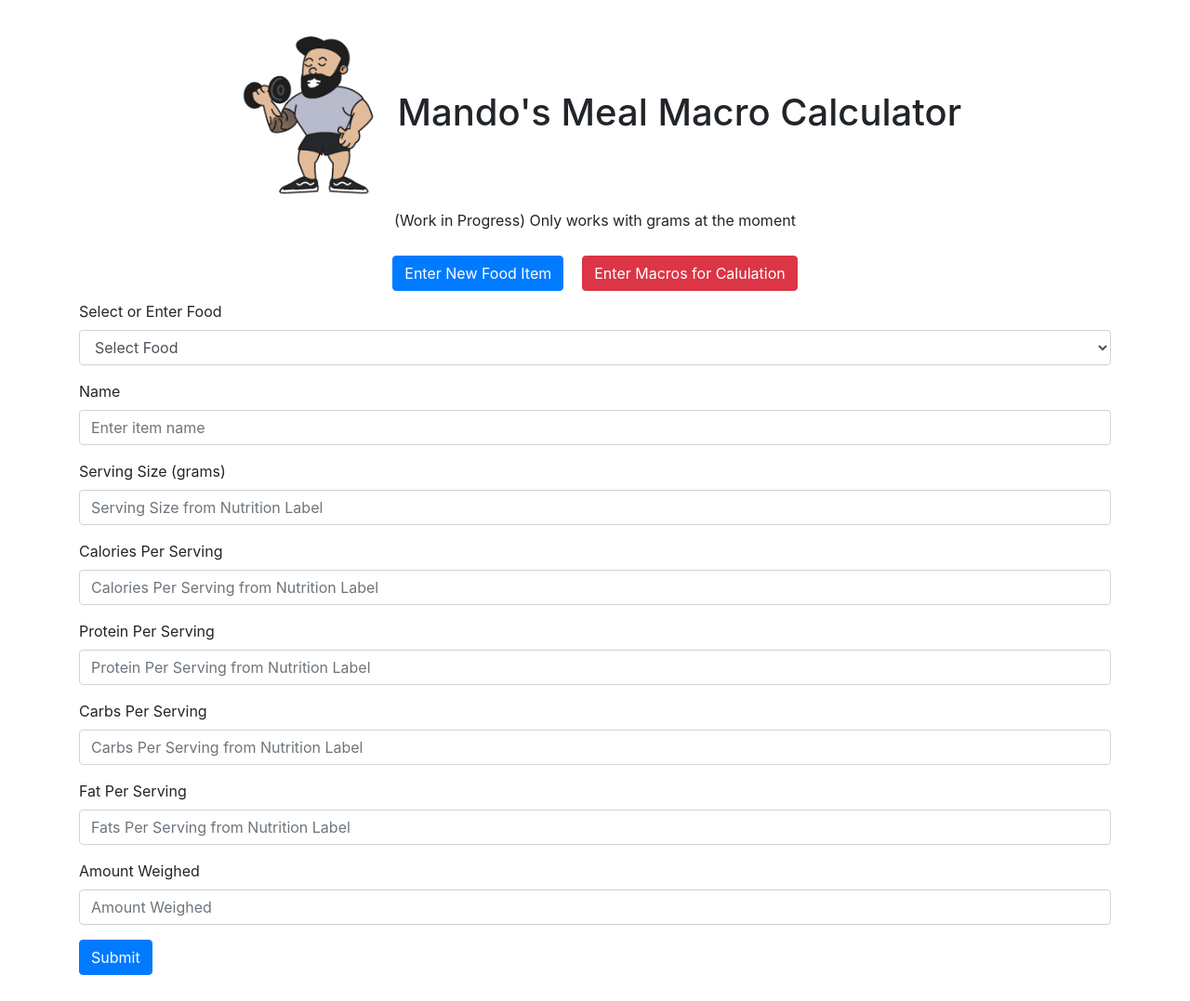
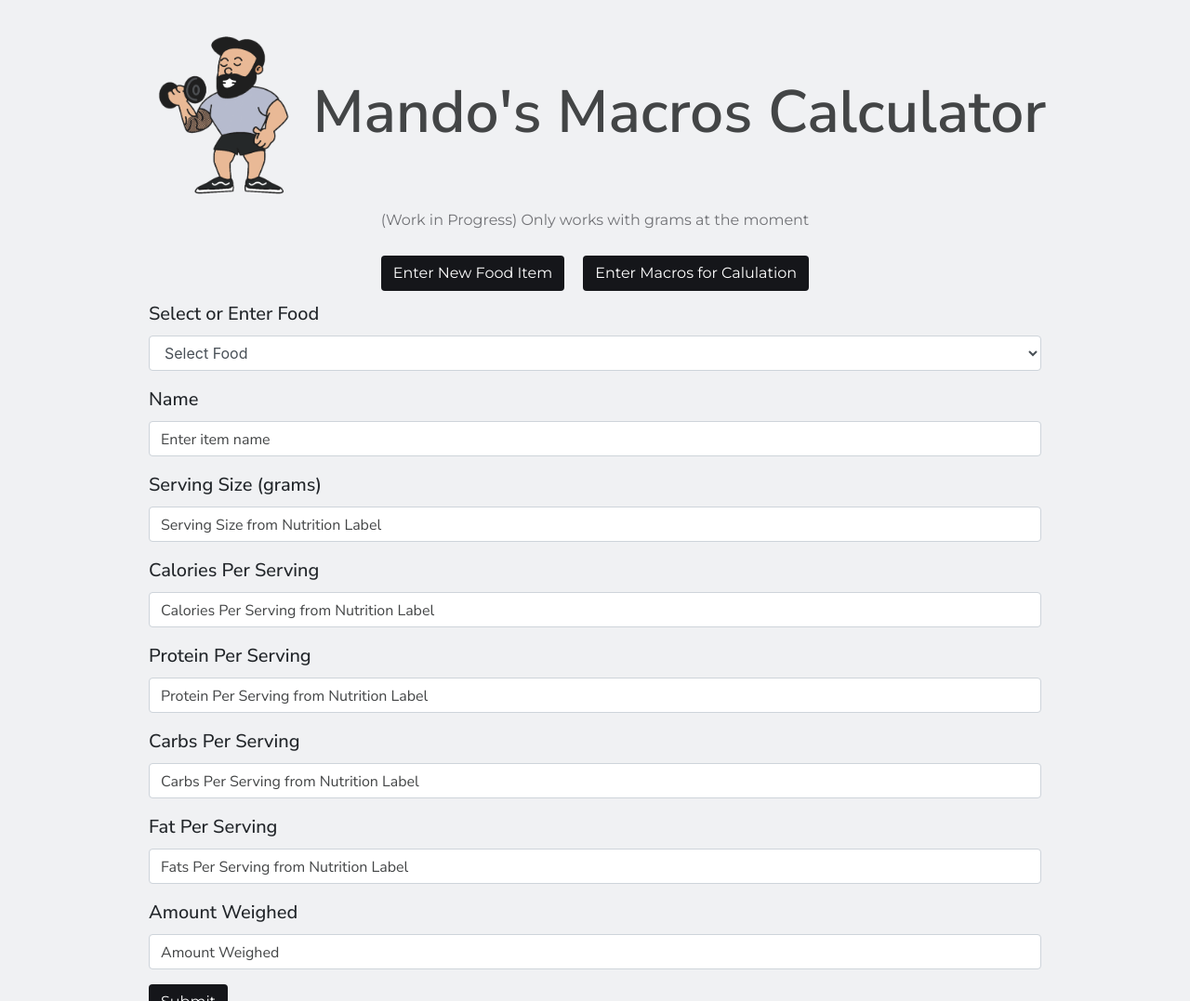
Before and after one commit to armandoroman20/macro-calculator, a website: page index.html in a window 1280 px wide. Shown: the top 1077 px of the page at 93% size. Drawn offline with nearby package versions, Linux system fonts and the light colour scheme.

Commit message:
Made some CSS changes

```diff
--- a/index.html
+++ b/index.html
@@ -8,30 +8,39 @@
   <link rel="stylesheet" href="https://cdn.jsdelivr.net/npm/bootstrap@4.1.3/dist/css/bootstrap.min.css"
     integrity="sha384-MCw98/SFnGE8fJT3GXwEOngsV7Zt27NXFoaoApmYm81iuXoPkFOJwJ8ERdknLPMO" crossorigin="anonymous" />
   <link rel="stylesheet" href="style.css" />
+  <link rel="preconnect" href="https://fonts.googleapis.com">
+  <link rel="preconnect" href="https://fonts.gstatic.com" crossorigin>
+  <link
+    href="https://fonts.googleapis.com/css2?family=Nunito+Sans:ital,opsz,wght@0,6..12,200..1000;1,6..12,200..1000&display=swap"
+    rel="stylesheet">
+  <link
+    href="https://fonts.googleapis.com/css2?family=Montserrat:ital,wght@0,100..900;1,100..900&family=Nunito+Sans:ital,opsz,wght@0,6..12,200..1000;1,6..12,200..1000&display=swap"
+    rel="stylesheet">
   <script src="https://code.jquery.com/jquery-3.7.1.min.js"
     integrity="sha256-/JqT3SQfawRcv/BIHPThkBvs0OEvtFFmqPF/lYI/Cxo=" crossorigin="anonymous"></script>
   <script src="index.js"></script>
 </head>
 
 <body>
-  <div class="container mainContainer">
+  <div class="container-fluid">
     <div class="title">
-      <img class="logo" src="photos/mini-mando.png" alt="logo" />
+      <img class="logo" src="photos/mini-mando-transparent.PNG" alt="logo" />
       <h1>
-        Mando's Meal Macro Calculator
+        Mando's Macros Calculator
       </h1>
     </div>
     <div class="disclaimer">
       <p>(Work in Progress) Only works with grams at the moment</p>
     </div>
     <div class="button-toggler">
-      <button id="showNewItemFormButton" type="button" class="btn btn-primary">
+      <button id="showNewItemFormButton" type="button" class="btn">
         Enter New Food Item
       </button>
-      <button id="showCalculatorFormButton" type="button" class="btn btn-danger">
+      <button id="showCalculatorFormButton" type="button" class="btn">
         Enter Macros for Calulation
       </button>
     </div>
+    <div class="mainFormContainer">
       <form id="currentForm">
         <div class="form-group">
           <label for="foodSelect">Select or Enter Food</label>
@@ -55,7 +64,8 @@
 
         <div class="form-group">
           <label for="calories">Calories Per Serving</label>
-        <input type="text" class="form-control" id="calories" placeholder="Calories Per Serving from Nutrition Label" />
+          <input type="text" class="form-control" id="calories"
+            placeholder="Calories Per Serving from Nutrition Label" />
         </div>
 
         <div class="form-group">
@@ -78,7 +88,7 @@
           <input type="text" class="form-control" id="weighed" placeholder="Amount Weighed" />
         </div>
 
-      <button id="submitButton" type="submit" class="btn btn-primary">
+        <button id="submitButton" type="submit" class="btn">
           Submit
         </button>
       </form>
@@ -112,12 +122,13 @@
           <label for="newItemFats">Fats</label>
           <input type="text" class="form-control" id="newItemFats" placeholder="Fats from Nutrition Label" />
         </div>
-      <button id="saveNewItemButton" type="submit" class="btn btn-primary">
+        <button id="saveNewItemButton" type="submit" class="btn">
           Save
         </button>
       </form>
+      <div class="results"></div>
+    </div>
 
-    <div class="results"></div>
   </div>
   <script src="https://cdn.jsdelivr.net/npm/popper.js@1.14.3/dist/umd/popper.min.js"
     integrity="sha384-ZMP7rVo3mIykV+2+9J3UJ46jBk0WLaUAdn689aCwoqbBJiSnjAK/l8WvCWPIPm49"
--- a/style.css
+++ b/style.css
@@ -1,3 +1,36 @@
+body {
+  font-size: 16px;
+}
+
+h2, h3, h4, h5, p, .btn  {
+      font-family: "Montserrat", sans-serif;
+}
+
+
+label, input::placeholder {
+    font-family: "Nunito Sans", sans-serif;
+}
+
+input::placeholder {
+  color: #434546 !important;
+}
+
+h1 {
+  font-family: "Nunito Sans", sans-serif;
+  font-weight: 600;
+  font-size: 4em;
+  color: #434546;
+}
+
+p {
+  font-size: 1em;
+  font-weight: 400;
+}
+
+label {
+  font-size: 1.25em;
+  font-weight: 500;
+}
 
 img.logo {
   height: 200px;
@@ -6,6 +39,7 @@ img.logo {
 
 .title, .disclaimer {
   text-align: center;
+  color: #717276;
 }
 
 .title {
@@ -14,11 +48,25 @@ img.logo {
   justify-content: center;
 }
 
-.mainContainer {
+.container-fluid {
   padding-top: 25px;
+  padding-left: 40px;
+  padding-right: 40px;
+  background-color: #f0f1f3;
+}
+
+.mainFormContainer {
+  margin-right: 10%;
+  margin-left: 10%;
 }
 .results {
   padding-top: 25px;
+
+}
+
+.results p {
+    color: #434546;
+      font-weight: bold;
 }
 
 .button-toggler {
@@ -29,6 +77,12 @@ img.logo {
 .button-toggler button {
   margin: 10px;
 }
+
+button {
+  background-color: #15161a;
+  color: white;
+}
+
 
 @media (max-width: 480px) {
 
@@ -43,8 +97,10 @@ img.logo {
     margin-bottom: 10px;
   }
 
-  .mainContainer {
+  .container-fluid {
     padding-left: 20px;
     padding-right: 20px;
   }
+
+
 }
```
Also changed, not shown: photos/mini-mando-transparent.PNG (added). Lines whose indentation alone changed are shown as unchanged.
